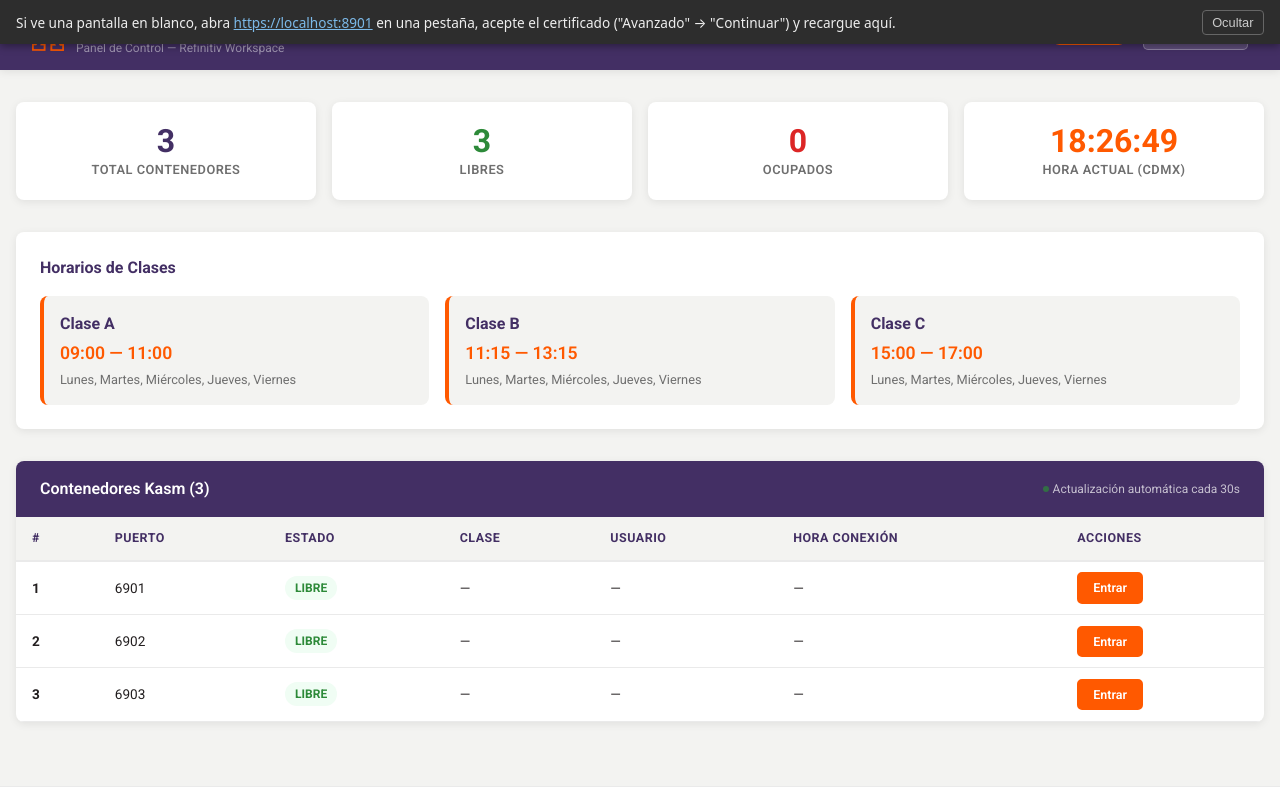
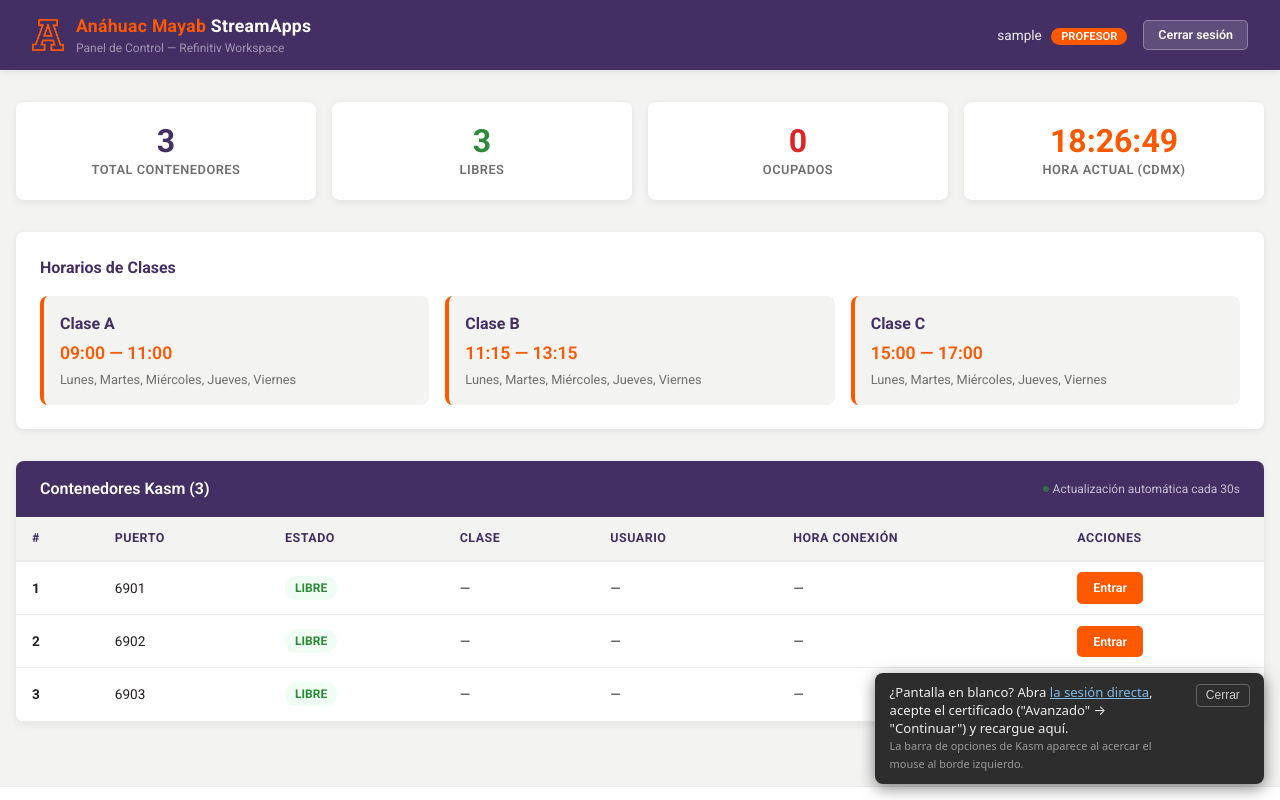
Before and after one commit to gvaldezr/uam-streamapps, a Flask app: page /kasm-viewer/1 in a window 1280 px wide. Run offline with Flask 3, Linux system fonts and the light colour scheme; the visitor is signed in with stand-in values (Sample User, id 1).

Commit message:
fix: mover aviso a esquina inferior para no tapar barra lateral de Kasm

```diff
--- a/portal/templates/kasm_viewer.html
+++ b/portal/templates/kasm_viewer.html
@@ -13,25 +13,43 @@
             background: #1a1a1a;
         }
         #kasm-frame {
+            position: fixed;
+            inset: 0;               /* top:0 right:0 bottom:0 left:0 */
             border: 0;
             width: 100vw;
             height: 100vh;
             display: block;
+            z-index: 1;
         }
+        /*
+         * Aviso del certificado: se coloca ABAJO A LA DERECHA para no cubrir el
+         * borde superior/izquierdo, que es donde KasmVNC muestra su control
+         * (handle) para desplegar la barra lateral de opciones. Es descartable
+         * y se oculta solo tras unos segundos, de modo que nunca intercepta el
+         * hover sobre los bordes del iframe.
+         */
         #aviso-cert {
             position: fixed;
-            top: 0; left: 0; right: 0;
+            bottom: 1rem;
+            right: 1rem;
+            max-width: 360px;
             background: #2D2D2D;
             color: #eee;
             font-family: system-ui, -apple-system, sans-serif;
-            font-size: 0.85rem;
-            padding: 0.6rem 1rem;
-            z-index: 10;
+            font-size: 0.82rem;
+            line-height: 1.35;
+            padding: 0.7rem 0.9rem;
+            border-radius: 8px;
+            z-index: 15;
             display: flex;
-            align-items: center;
-            justify-content: space-between;
-            gap: 1rem;
-            box-shadow: 0 2px 8px rgba(0,0,0,0.4);
+            align-items: flex-start;
+            gap: 0.75rem;
+            box-shadow: 0 4px 16px rgba(0,0,0,0.5);
+            transition: opacity 0.4s ease;
+        }
+        #aviso-cert.oculto {
+            opacity: 0;
+            pointer-events: none;
         }
         #aviso-cert a {
             color: #7CB9E8;
@@ -40,10 +58,11 @@
             background: transparent;
             border: 1px solid #666;
             color: #ccc;
-            padding: 0.25rem 0.6rem;
+            padding: 0.2rem 0.55rem;
             border-radius: 4px;
             cursor: pointer;
-            font-size: 0.8rem;
+            font-size: 0.75rem;
+            flex-shrink: 0;
         }
         #cerrando {
             position: fixed;
@@ -61,14 +80,15 @@
     </style>
 </head>
 <body>
-    <!-- Aviso inicial: aceptar certificado auto-firmado de Kasm -->
+    <!-- Aviso inicial (abajo-derecha, descartable, no cubre los bordes del iframe) -->
     <div id="aviso-cert">
         <span>
-            Si ve una pantalla en blanco, abra
-            <a href="{{ kasm_url }}" target="_blank" rel="noopener">{{ kasm_url }}</a>
-            en una pestaña, acepte el certificado ("Avanzado" → "Continuar") y recargue aquí.
+            ¿Pantalla en blanco? Abra
+            <a href="{{ kasm_url }}" target="_blank" rel="noopener">la sesión directa</a>,
+            acepte el certificado ("Avanzado" → "Continuar") y recargue aquí.<br>
+            <small style="color:#9a9a9a;">La barra de opciones de Kasm aparece al acercar el mouse al borde izquierdo.</small>
         </span>
-        <button type="button" onclick="document.getElementById('aviso-cert').style.display='none'">Ocultar</button>
+        <button type="button" onclick="ocultarAviso()">Cerrar</button>
     </div>
 
     <iframe id="kasm-frame"
@@ -84,6 +104,14 @@
         (function () {
             var CONTAINER_ID = "{{ container_id }}";
             var CHANNEL_NAME = "uam-kasm-session";
+
+            // --- Aviso descartable -------------------------------------------
+            var aviso = document.getElementById("aviso-cert");
+            window.ocultarAviso = function () {
+                if (aviso) aviso.classList.add("oculto");
+            };
+            // Se auto-oculta a los 12 s para liberar por completo el viewport.
+            setTimeout(window.ocultarAviso, 12000);
 
             function cerrarEstaVentana() {
                 // Esta ventana fue abierta por window.open() desde session.html
```
